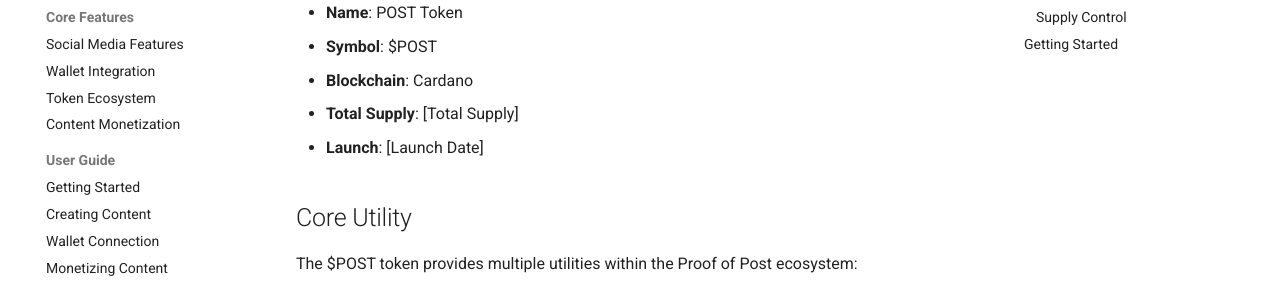
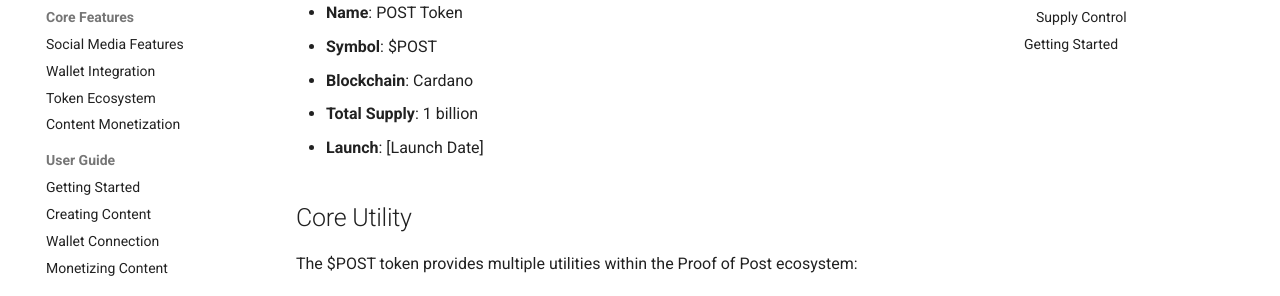
Before and after one commit to CardanoTokenIO/ProoOfPost, an MkDocs documentation site: the page built from docs/getting-started/the-post-token.md, in a window 1280 px wide and 900 px high. Shown: the part 363-659 px from the top of the window. Built offline with MkDocs 1.6.1 and Material for MkDocs 9.7.7, drawn with Linux system fonts in a browser that asks for light colours.

Commit message:
Update POST token total supply to 1 billion
- Set total supply to 1 billion POST tokens
- Update token overview with specific supply information
- Replace placeholder text with actual tokenomics data

```diff
--- a/docs/getting-started/the-post-token.md
+++ b/docs/getting-started/the-post-token.md
@@ -9,7 +9,7 @@
 - **Name**: POST Token
 - **Symbol**: $POST
 - **Blockchain**: Cardano
-- **Total Supply**: [Total Supply]
+- **Total Supply**: 1 billion
 - **Launch**: [Launch Date]
 
 ## Core Utility
```
Also changed, not shown: getting-started/the-post-token.md (+1 -1 lines), site/getting-started/the-post-token/index.html, site/search/search_index.json, site/sitemap.xml, 1 other file.
